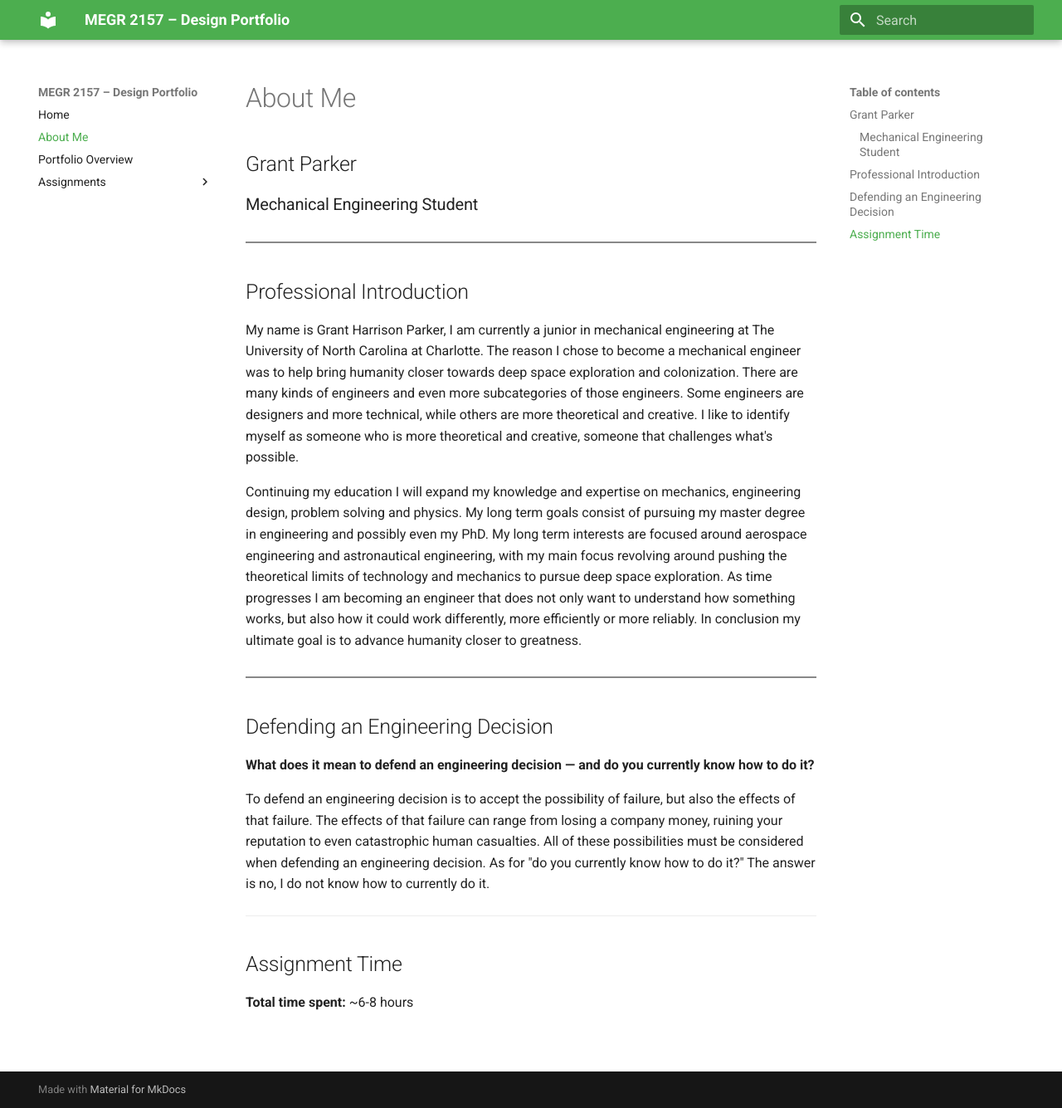
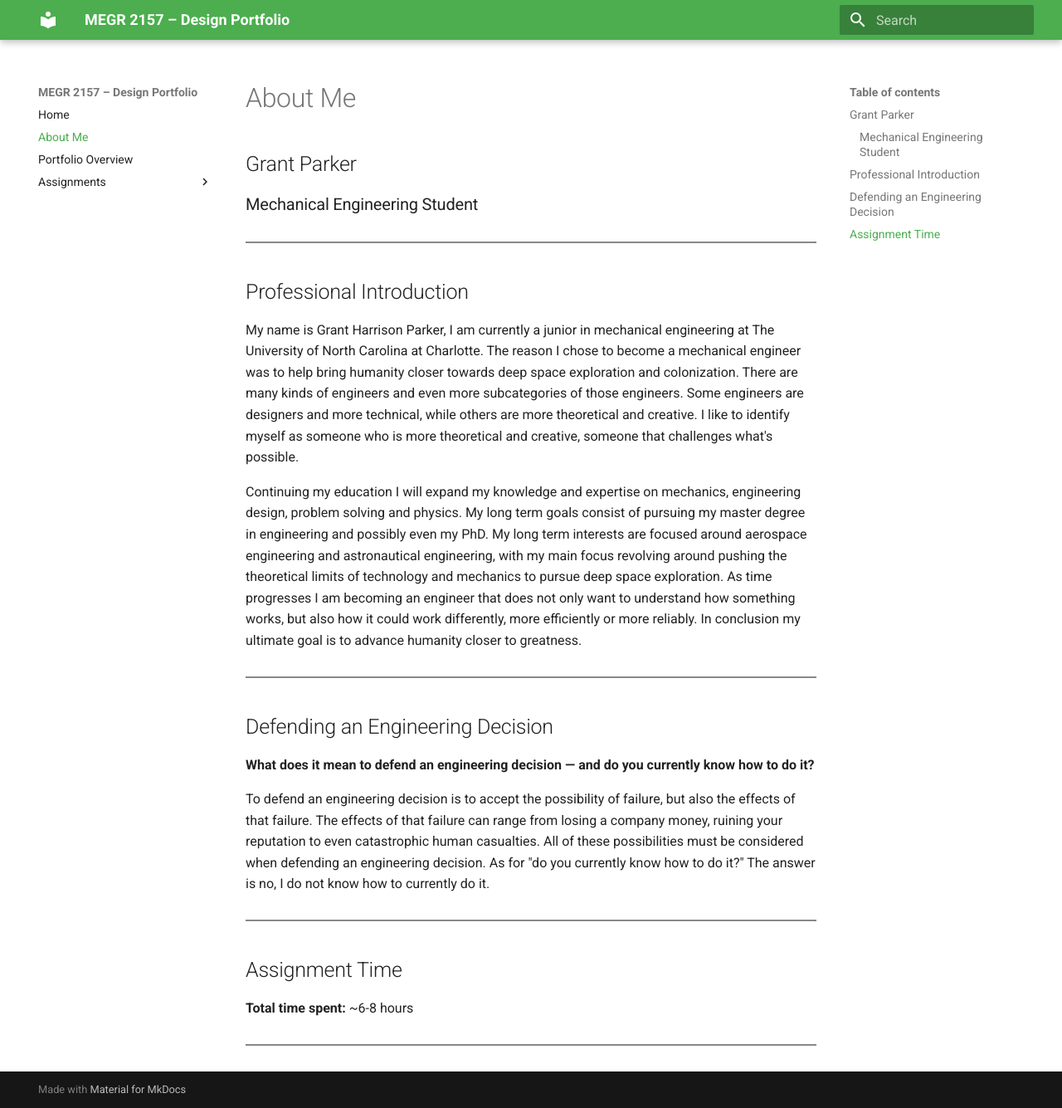
Before and after one commit to gparx/design-portfolio, an MkDocs documentation site: the page built from docs/aboutme/index.md, in a window 1280 px wide and 1335 px high. Shown: the whole window at 83% size. Built offline with MkDocs 1.6.1 and Material for MkDocs 9.7.7, drawn with Linux system fonts in a browser that asks for light colours.

Commit message:
Enhance formatting with horizontal rules
Added horizontal rules for better section separation.

```diff
--- a/docs/aboutme/index.md
+++ b/docs/aboutme/index.md
@@ -19,8 +19,10 @@ Continuing my education I will expand my knowledge and expertise on mechanics, e
 
 To defend an engineering decision is to accept the possibility of failure, but also the effects of that failure. The effects of that failure can range from losing a company money, ruining your reputation to even catastrophic human casualties. All of these possibilities must be considered when defending an engineering decision. As for "do you currently know how to do it?" The answer is no, I do not know how to currently do it.
 
----
+<hr style="border: none; border-top: 2px solid #888; margin: 30px 0;">
 
 ## Assignment Time
 
 **Total time spent:** ~6-8 hours
+
+<hr style="border: none; border-top: 2px solid #888; margin: 30px 0;">
```
